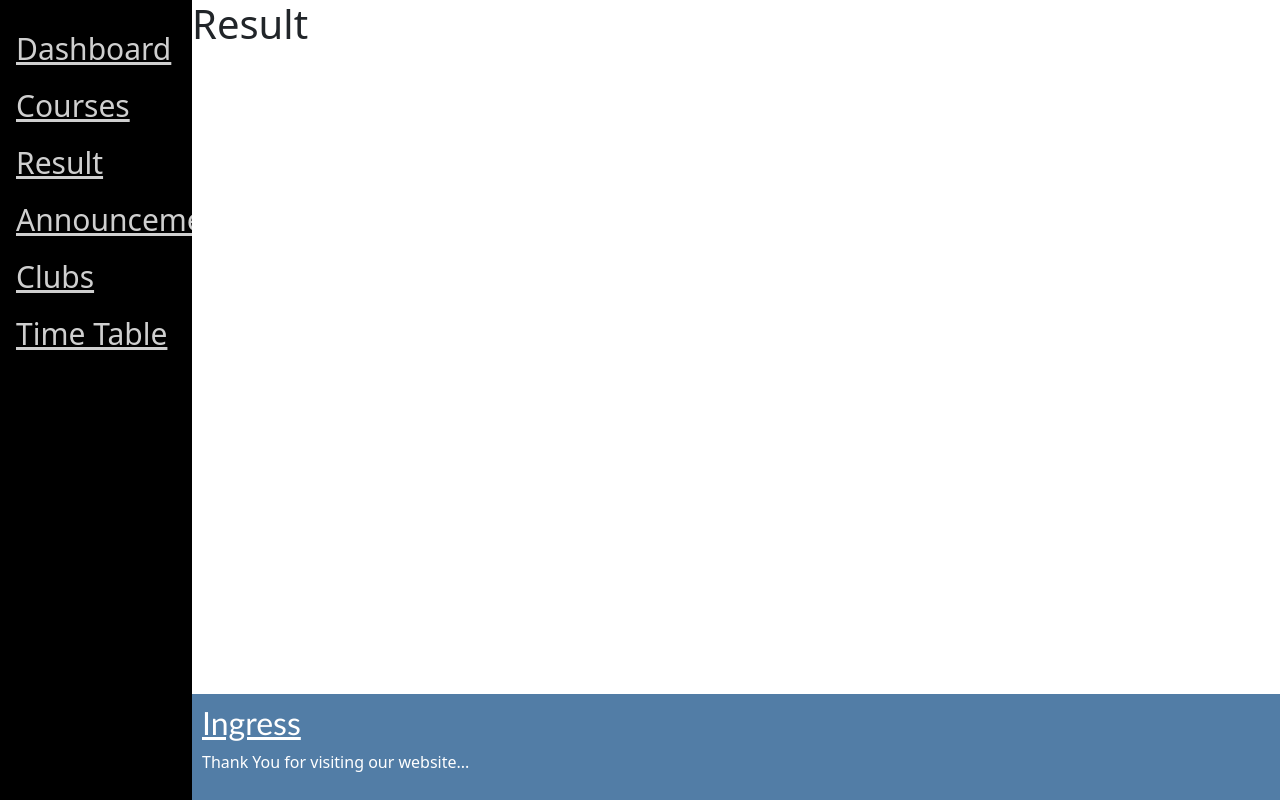
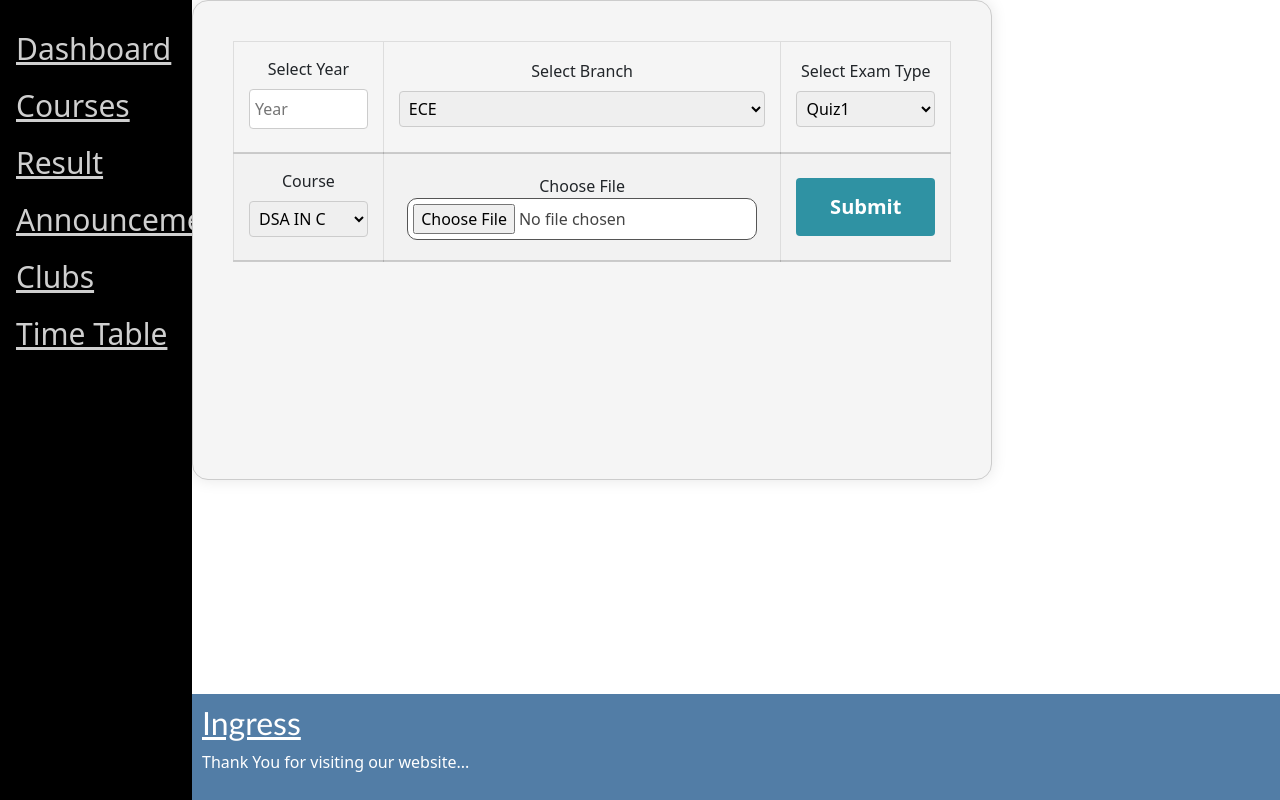
Before and after one commit to Captain-T2004/DBMS_SCMS, a React (Create React App) app: page /Result in a window 1280 px wide. Built offline with nearby package versions, Linux system fonts and the light colour scheme.

Commit message:
Result page
Here full Result page and announcement page connection are done....

```diff
--- a/package.json
+++ b/package.json
@@ -11,7 +11,7 @@
     "react": "^18.2.0",
     "react-dom": "^18.2.0",
     "react-router-dom": "^6.16.0",
-    "react-scripts": "5.0.1",
+    "react-scripts": "^5.0.1",
     "web-vitals": "^2.1.4"
   },
   "scripts": {
--- /dev/null
+++ b/src/Components/Announcements/AnnouncementUpload.css
@@ -0,0 +1,77 @@
+.AnnouncementtUploadForm {
+    display: flex;
+    height: 60vh;
+    position: center;
+    justify-content: center;
+
+  }
+
+  .AnnouncementUploadForm {
+    background-color: #f5f5f5;
+    border: 1px solid #ccc;
+    padding: 5vh;
+    border-radius: 2vh;
+    width: 100vh; /* Adjusted width */
+    text-align: center;
+    box-shadow: 0px 0px 2vh rgba(0, 0, 0, 0.1);
+  }
+  .form-group label,
+  .form-group select,
+  .form-group input[type="text"]
+  .form-group input[type="submit"] {
+    display: inline-block; /* Display form elements in a line */
+    margin-right: 10px; /* Add horizontal spacing between elements (adjust as needed) */
+    border: 1px solid #ccc;
+    border-radius: 1vh;
+  }
+
+  /* Media query for responsiveness (optional) */
+  @media (max-width: 768px) {
+    .form-group label,
+    .form-group select,
+    .form-group input {
+      display: block; /* Stack elements vertically on smaller screens */
+      margin-right: 0; /* Remove horizontal spacing */
+    }
+    table {
+        display: block;
+      }
+
+      thead {
+        display: none;
+      }
+
+      tr {
+        margin-bottom: 10px;
+        display: block;
+        border: 1px solid #ddd;
+      }
+
+      td {
+        display: block;
+        text-align: right;
+        padding: 5px;
+      }
+}
+table{
+    border-collapse: collapse;
+    width: 100%;
+    margin-bottom: 20px;
+    border: 1px solid #ddd
+
+  }
+  th {
+    background-color: #f2f2f2;
+    color: #333;
+    font-weight: bold;
+    text-align: left;
+    padding: 10px 5;
+    border: 1px solid #ddd;
+  }
+  td {
+    padding: 15px;
+    border: 1px solid #ddd;
+  }
+  tr:nth-child(even) {
+    background-color: #f2f2f2;
+  }
--- /dev/null
+++ b/src/Components/Announcements/AnnouncementUpload.jsx
@@ -0,0 +1,18 @@
+import "./AnnouncementUpload.css";
+import React from 'react';
+
+export default function AnnouncementUpload() {
+  return (
+    <div className="AnnouncementUploadForm">
+        <form>
+            <table>
+                <tr>
+                    <td>
+
+                    </td>
+                </tr>
+            </table>
+        </form>
+    </div>
+  )
+}
--- /dev/null
+++ b/src/Components/Result/ResultUpload.jsx
@@ -0,0 +1,67 @@
+import "./ResultUploadStyle.css";
+import React from "react";
+export default function ResultUpload() {
+  return (
+    <div className="ResultUploadForm">
+      <form>
+        <table>
+          <tr>
+            <td>
+              <div className="form-gorup">
+                <label htmlFor="year">Select Year</label>
+                <input type="text" id="year" name="year" placeholder="Year" />
+              </div>
+            </td>
+            <td>
+              <div className="form-gorup">
+                <label htmlFor="Branch">Select Branch</label>
+                <select id="Branch" name="Branch">
+                  <option value="ECE">ECE</option>
+                  <option value="CSE">CSE</option>
+                  <option value="SM">SM</option>
+                  <option value="ME">ME</option>
+                  <option value="DS">DS</option>
+                </select>
+              </div>
+            </td>
+            <td>
+              <div className="form-gorup">
+                <label htmlFor="ExamType">Select Exam Type</label>
+                <select id="ExamType" name="ExamType">
+                  <option value="Quiz1">Quiz1</option>
+                  <option value="Quiz2">Quiz2</option>
+                  <option value="MidSem">MidSem</option>
+                  <option value="EndSem">EndSem</option>
+                  <option value="Project">Project</option>
+                  <option value="Assignment">Assignment</option>
+                </select>
+              </div>
+            </td>
+          </tr>
+          <tr>
+            <td>
+            <div className="form-gorup">
+                <label htmlFor="course">Course</label>
+                <select id="ExamType" name="ExamType">
+                  <option value="Quiz1">DSA IN C</option>
+                  <option value="Quiz2">DBMS</option>
+                  <option value="MidSem">Computer Oragnisation and Architecture</option>
+                  <option value="EndSem">Oops In Java</option>
+                  <option value="Project">Mechanics </option>
+                  <option value="Assignment">Mathmetics -I</option>
+                </select>
+              </div>
+            </td>
+            <td>
+            <label for="actual-btn">Choose File</label>
+            <input type="file" id="actual-btn"/>
+            </td>
+            <td>
+            <input type="submit" value="Submit" id="Submit"/>
+            </td>
+          </tr>
+        </table>
+      </form>
+    </div>
+  );
+}
--- /dev/null
+++ b/src/Components/Result/ResultUploadStyle.css
@@ -0,0 +1,116 @@
+#year,
+#course,
+#Branch,
+#ExamType{
+  width: 100%;
+  padding: 5px 5px;
+  margin: 8px 0;
+  display: inline-block;
+  border: 1px solid #ccc;
+  border-radius: 4px;
+  box-sizing: border-box;
+}
+
+.ResultUploadForm {
+  display: flex;
+  height: 60vh;
+  position: center;
+  justify-content: center;
+
+}
+
+.ResultUploadForm {
+  background-color: #f5f5f5;
+  border: 1px solid #ccc;
+  padding: 5vh;
+  border-radius: 2vh;
+  width: 100vh; /* Adjusted width */
+  text-align: center;
+  box-shadow: 0px 0px 2vh rgba(0, 0, 0, 0.1);
+}
+.form-group label,
+.form-group select,
+.form-group input[type="text"]
+.form-group input[type="submit"] {
+  display: inline-block; /* Display form elements in a line */
+  margin-right: 10px; /* Add horizontal spacing between elements (adjust as needed) */
+  border: 1px solid #ccc;
+  border-radius: 1vh;
+}
+
+/* Media query for responsiveness (optional) */
+@media (max-width: 768px) {
+  .form-group label,
+  .form-group select,
+  .form-group input {
+    display: block; /* Stack elements vertically on smaller screens */
+    margin-right: 0; /* Remove horizontal spacing */
+  }
+  table {
+    display: block;
+  }
+
+  thead {
+    display: none;
+  }
+
+  tr {
+    margin-bottom: 10px;
+    display: block;
+    border: 1px solid #ddd;
+  }
+
+  td {
+    display: block;
+    text-align: right;
+    padding: 5px;
+  }
+}
+
+
+
+select {
+  cursor: pointer;
+}
+
+input[type="submit"] {
+  background-color: #007bff;
+  color: white;
+  border: none;
+  cursor: pointer;
+}
+
+input[type="submit"]:hover {
+  background-color: #0056b3;
+}
+table{
+  border-collapse: collapse;
+  width: 100%;
+  margin-bottom: 20px;
+  border: 1px solid #ddd
+
+}
+th {
+  background-color: #f2f2f2;
+  color: #333;
+  font-weight: bold;
+  text-align: left;
+  padding: 10px 5;
+  border: 1px solid #ddd;
+}
+td {
+  padding: 15px;
+  border: 1px solid #ddd;
+}
+tr:nth-child(even) {
+  background-color: #f2f2f2;
+}
+input[type=file] {
+  width: 350px;
+  max-width: 100%;
+  color: #444;
+  padding: 5px;
+  background: #fff;
+  border-radius: 10px;
+  border: 1px solid #555;
+}
--- a/src/pages/Announcements.js
+++ b/src/pages/Announcements.js
@@ -1,8 +1,8 @@
-
+import AnnouncementsUpload from "../Components/Announcements/AnnouncementUpload";
 function Announcements(){
     return (
         <>
-            <h1>Announcements</h1>
+            <AnnouncementsUpload/>
         </>
     );
 }
--- a/src/pages/Result.js
+++ b/src/pages/Result.js
@@ -1,9 +1,9 @@
-
-function Result(){
-    return (
-        <>
-            <h1>Result</h1>
-        </>
-    );
+import ResultUpload from "../Components/Result/ResultUpload";
+function Result() {
+  return (
+    <>
+      <ResultUpload />
+    </>
+  );
 }
 export default Result;
```
Also changed, not shown: src/Components/Cards/Card.js (line endings or trailing spaces), 1 other file (tests, documents, lock files or other folders).
